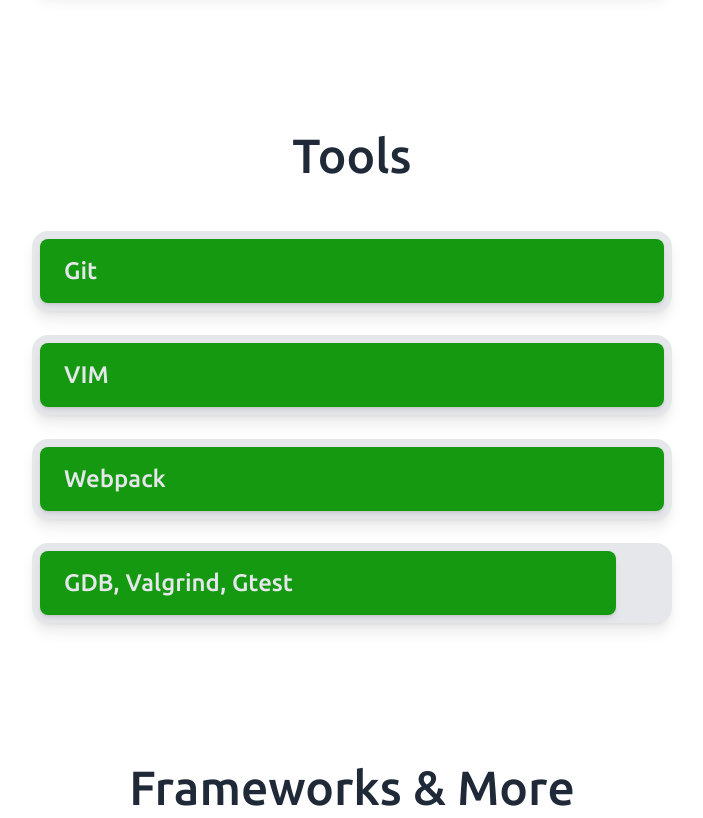
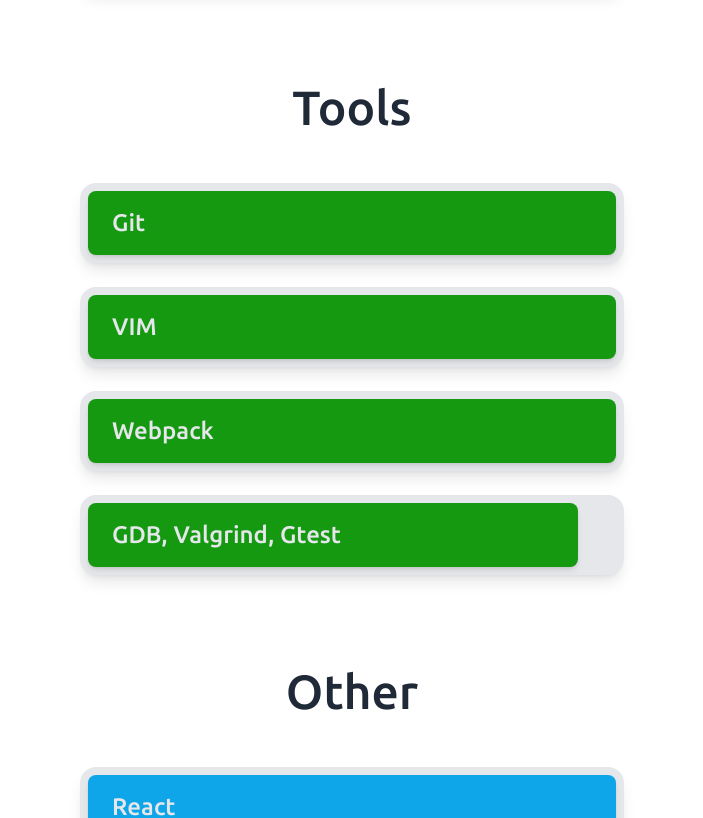
Before and after one commit to lucasotanez/portfolio, a Next.js app: page / in a window 1280 px wide. Shown: the part 1900-2718 px from the top of the page, without its empty margins (288-991 px from the left). Built offline with nearby package versions, Linux system fonts and the light colour scheme.

Commit message:
smaller viewport switches skills to column view

```diff
--- a/src/app/Skills.tsx
+++ b/src/app/Skills.tsx
@@ -5,9 +5,10 @@
     <div id="skills" className="flex flex-col items-center justify-center text-gray-800 mt-10 w-full">
       <h1 className="font-bold text-7xl">SKILLS</h1>
 
-      <h1 className="mt-20 mb-10">Languages</h1>
+      <div className="flex flex-col 2xl:flex-row w-full px-24">
 
         <div className="bar-collection flex flex-col items-center content-center">
+        <h1 className="mt-20 mb-10 text-4xl lg:text-5xl">Languages</h1>
           <div className="bar">
             <div className="full bg-orange-400">
               <p className="ml-6">C++</p>
@@ -40,10 +41,8 @@
           </div>
         </div>
 
-
-      <h1 className="mt-32 mb-10">Tools</h1>
-
         <div className="bar-collection flex flex-col items-center content-center">
+          <h1 className="mt-32 md:mt-20 mb-10 text-4xl lg:text-5xl">Tools</h1>
           <div className="bar">
             <div className="full bg-forest-green">
               <p className="ml-6">Git</p>
@@ -66,10 +65,9 @@
           </div>
         </div>
 
-
-      <h1 className="mt-32 mb-10">Frameworks & More</h1>
-
         <div className="bar-collection flex flex-col items-center content-center">
+        <h1 className="mt-32 md:mt-20 mb-10 text-4xl lg:text-5xl 2xl:hidden">Other</h1>
+        <h1 className="mt-32 md:mt-20 mb-10 text-4xl lg:text-5xl hidden 2xl:flex">Frameworks & More</h1>
           <div className="bar">
             <div className="full bg-sky-500">
               <p className="ml-6">React</p>
@@ -97,6 +95,8 @@
           </div>
         </div>
 
+      </div>
+
       <svg className="relative bg-google-green mt-20" width="100%" height="170" preserveAspectRatio="none" viewBox="0 0 461 93" fill="none">
         <rect id="Rectangle 1" width="461" height="51" fill="#ffffff"/>
         <rect id="Rectangle 2" y="51.4807" width="45.3084" height="233.882" transform="rotate(-80 0 51.4807)" fill="#ffffff"/>
```
Lines whose indentation alone changed are shown as unchanged.
